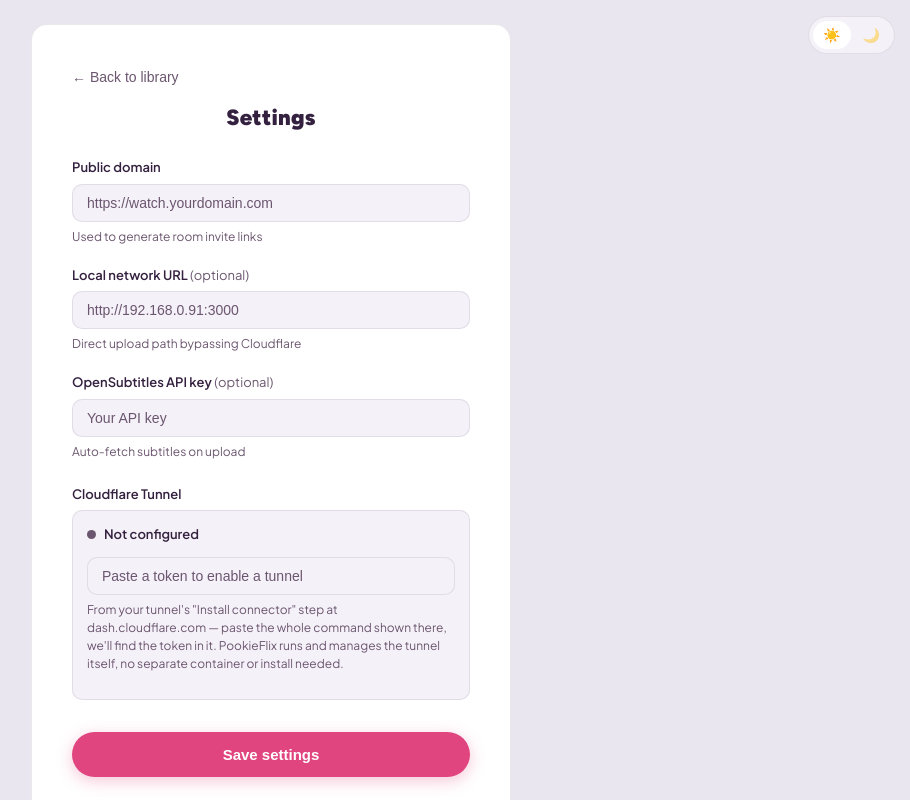
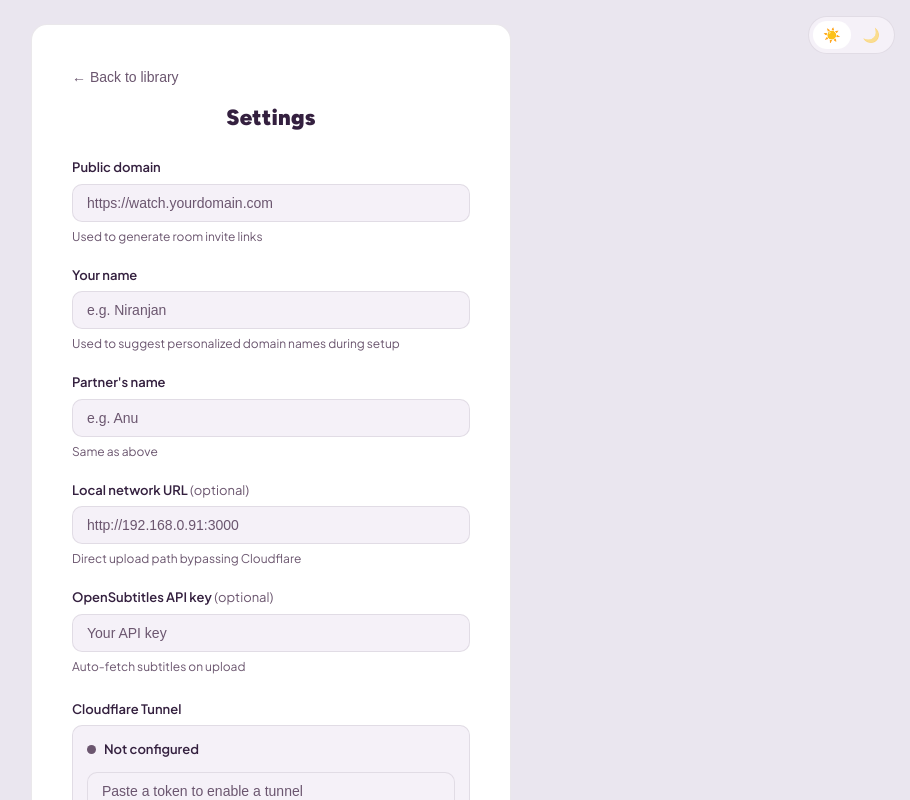
Before and after one commit to FGButterLettuce/pookieflix, a React (Vite) app in the folder client/: page /settings in a window 1280 px wide. Shown: the top 800 px of the page, without its empty margins (369-1279 px from the left). Built offline with nearby package versions, Linux system fonts and the light colour scheme; no server answers.

Commit message:
Add Your name / Partner's name fields to Settings

```diff
--- a/client/src/pages/Settings.tsx
+++ b/client/src/pages/Settings.tsx
@@ -12,6 +12,8 @@ interface SettingsData {
   APP_BASE_URL: string;
   UPLOAD_URL: string;
   OPENSUBTITLES_API_KEY: string;
+  USER_NAME: string;
+  PARTNER_NAME: string;
   TUNNEL_CONFIGURED: boolean;
   TUNNEL_STATUS: TunnelStatus;
 }
@@ -29,6 +31,8 @@ export function Settings() {
     APP_BASE_URL: '',
     UPLOAD_URL: '',
     OPENSUBTITLES_API_KEY: '',
+    USER_NAME: '',
+    PARTNER_NAME: '',
     TUNNEL_CONFIGURED: false,
     TUNNEL_STATUS: { state: 'stopped' },
   });
@@ -144,6 +148,26 @@ export function Settings() {
         />
         <div className="setup-hint" style={{ marginBottom: 20 }}>Used to generate room invite links</div>
 
+        <label className="settings-label">Your name</label>
+        <input
+          className="setup-input"
+          type="text"
+          placeholder="e.g. Niranjan"
+          value={values.USER_NAME}
+          onChange={set('USER_NAME')}
+        />
+        <div className="setup-hint" style={{ marginBottom: 20 }}>Used to suggest personalized domain names during setup</div>
+
+        <label className="settings-label">Partner's name</label>
+        <input
+          className="setup-input"
+          type="text"
+          placeholder="e.g. Anu"
+          value={values.PARTNER_NAME}
+          onChange={set('PARTNER_NAME')}
+        />
+        <div className="setup-hint" style={{ marginBottom: 20 }}>Same as above</div>
+
         <label className="settings-label">Local network URL <span className="settings-optional">(optional)</span></label>
         <input
           className="setup-input"
```
